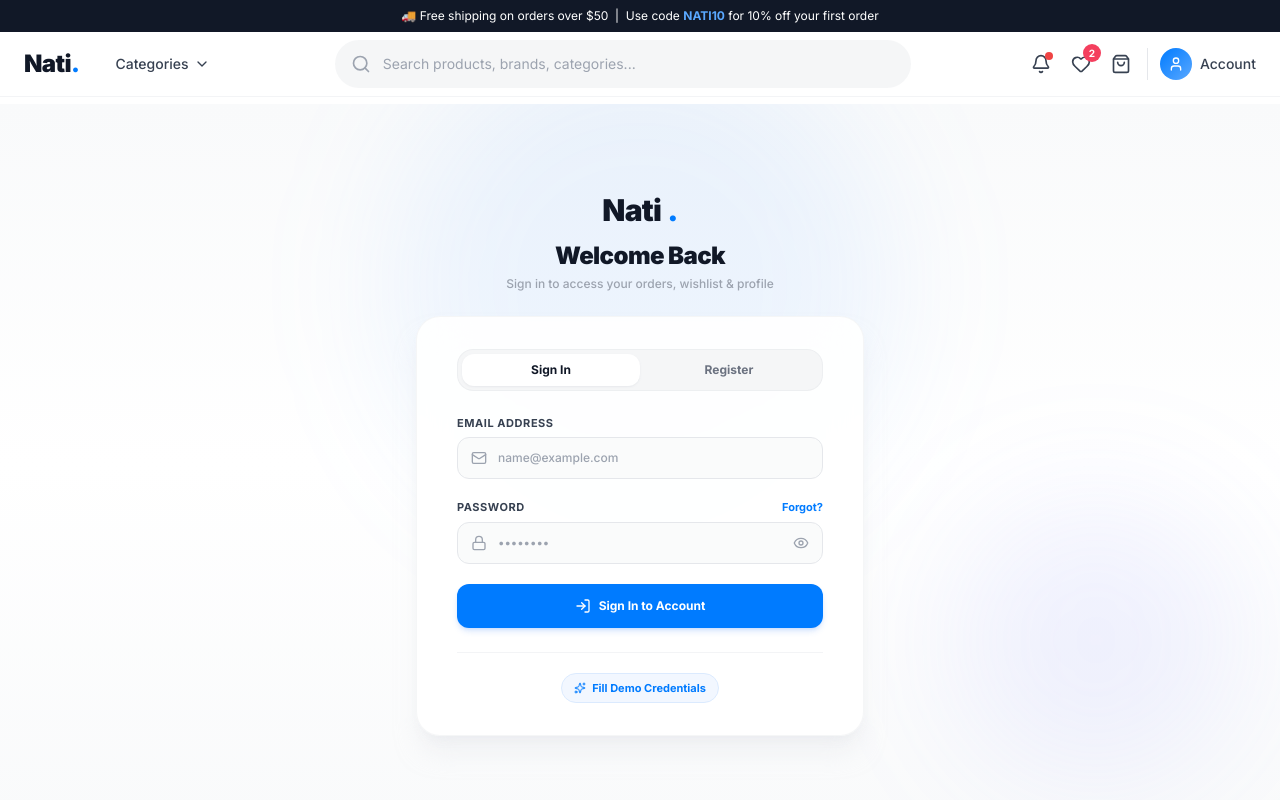
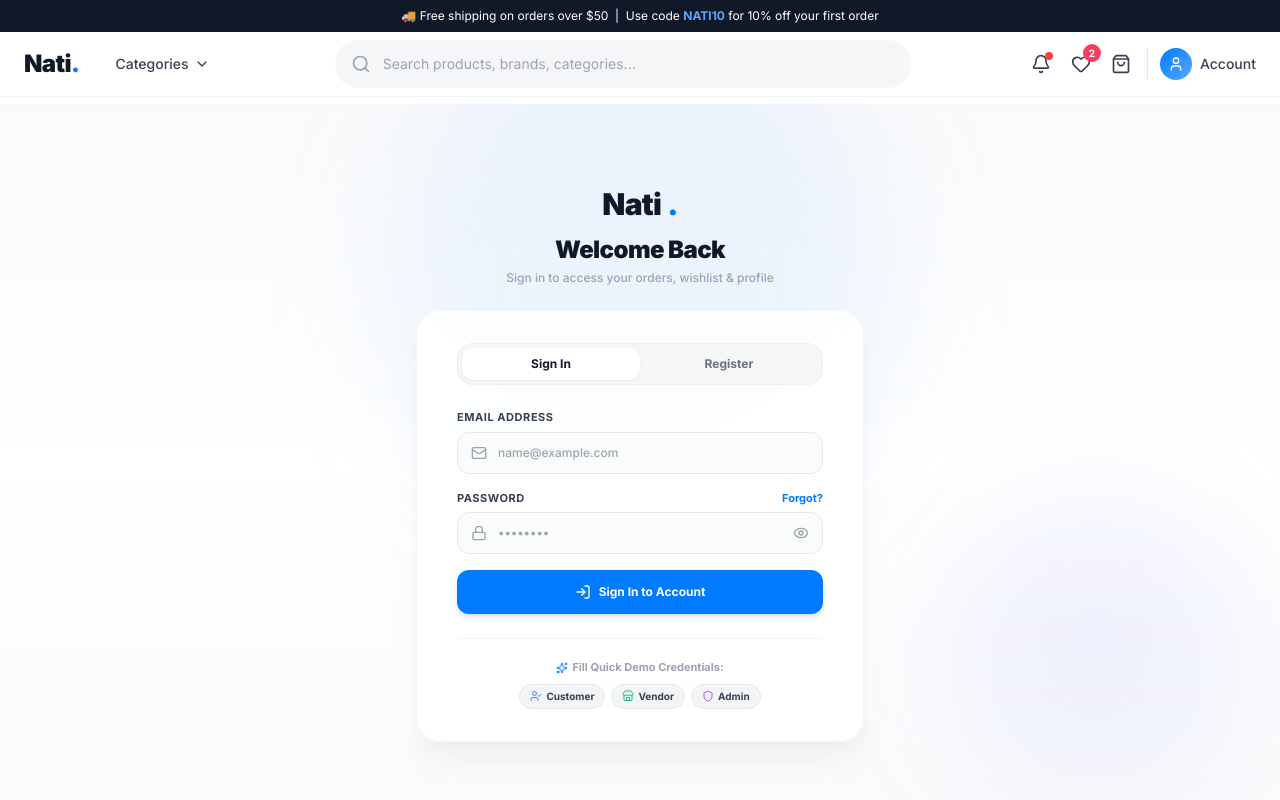
Before and after one commit to Nati1-2/Ecommerce, a Next.js app in the folder frontend/: page /login in a window 1280 px wide. Shown: the top 800 px of the page. Built offline with nearby package versions, Linux system fonts and the light colour scheme.

Commit message:
feat(auth): connect login/register form with role routing and quick demo account selector

```diff
--- a/frontend/src/app/login/page.tsx
+++ b/frontend/src/app/login/page.tsx
@@ -3,7 +3,7 @@
 import { useState } from "react";
 import { useRouter } from "next/navigation";
 import { useAuthStore } from "@/store/auth";
-import { LogIn, UserPlus, Lock, Mail, User, Eye, EyeOff, Sparkles, CheckCircle2, AlertCircle } from "lucide-react";
+import { LogIn, UserPlus, Lock, Mail, User, Eye, EyeOff, Sparkles, CheckCircle2, AlertCircle, Shield, Store, UserCheck } from "lucide-react";
 import Link from "next/link";
 import { motion, AnimatePresence } from "framer-motion";
 
@@ -12,6 +12,7 @@ export default function LoginPage() {
   const [password, setPassword] = useState("");
   const [isRegistering, setIsRegistering] = useState(false);
   const [name, setName] = useState("");
+  const [role, setRole] = useState<"CUSTOMER" | "ADMIN" | "VENDOR">("CUSTOMER");
   const [showPassword, setShowPassword] = useState(false);
   const [loading, setLoading] = useState(false);
   const [error, setError] = useState("");
@@ -20,11 +21,35 @@ export default function LoginPage() {
   const setAuth = useAuthStore((s) => s.setAuth);
   const router = useRouter();
 
-  const handleDemoLogin = () => {
+  const handleDemoFill = (type: "customer" | "admin" | "vendor") => {
+    setError("");
+    setSuccess("");
+
+    if (type === "customer") {
       setEmail("john.smith@gmail.com");
       setPassword("password123");
-    if (isRegistering) {
-      setName("John Smith");
+      setRole("CUSTOMER");
+      if (isRegistering) setName("John Smith");
+    } else if (type === "admin") {
+      setEmail("admin@natistore.com");
+      setPassword("admin123");
+      setRole("ADMIN");
+      if (isRegistering) setName("Nati SuperAdmin");
+    } else if (type === "vendor") {
+      setEmail("vendor@natistore.com");
+      setPassword("vendor123");
+      setRole("VENDOR");
+      if (isRegistering) setName("Apex Tech Wearables Store");
+    }
+  };
+
+  const redirectByRole = (userRole: "CUSTOMER" | "ADMIN" | "VENDOR") => {
+    if (userRole === "ADMIN") {
+      router.push("/admin/dashboard");
+    } else if (userRole === "VENDOR") {
+      router.push("/vendor/dashboard");
+    } else {
+      router.push("/account");
     }
   };
 
@@ -37,7 +62,7 @@ export default function LoginPage() {
     try {
       const endpoint = isRegistering ? "/api/auth/register" : "/api/auth/login";
       const payload = isRegistering
-        ? { name, email, password }
+        ? { name, email, password, role }
         : { email, password };
 
       const res = await fetch(endpoint, {
@@ -52,25 +77,42 @@ export default function LoginPage() {
         throw new Error(data.error || "Authentication failed. Please check your credentials.");
       }
 
+      // Store in Zustand & LocalStorage
+      if (typeof window !== "undefined") {
+        localStorage.setItem("auth_token", data.token);
+      }
       setAuth(data.user, data.token);
-      setSuccess("Success! Redirecting to your account...");
+      setSuccess(`Authenticated as ${data.user.role}! Redirecting...`);
 
       setTimeout(() => {
-        router.push("/account");
-      }, 700);
+        redirectByRole(data.user.role);
+      }, 600);
     } catch (err: any) {
-      // Fallback for demo mode if backend is disconnected
+      // High-availability demo mode fallback
       if (email.includes("@")) {
+        const detectedRole: "CUSTOMER" | "ADMIN" | "VENDOR" = email.includes("admin")
+          ? "ADMIN"
+          : email.includes("vendor")
+          ? "VENDOR"
+          : role;
+
         const dummyUser = {
-          id: "usr-" + Math.floor(Math.random() * 1000),
+          id: "usr-" + Math.floor(1000 + Math.random() * 9000),
           email,
-          role: "CUSTOMER" as const,
+          name: name || (detectedRole === "ADMIN" ? "Admin User" : detectedRole === "VENDOR" ? "Vendor Store" : "Customer User"),
+          role: detectedRole,
         };
-        setAuth(dummyUser, "demo-jwt-token-xyz");
-        setSuccess("Signed in successfully!");
+
+        const demoToken = "demo-jwt-token-" + Math.random().toString(36).substring(2);
+        if (typeof window !== "undefined") {
+          localStorage.setItem("auth_token", demoToken);
+        }
+        setAuth(dummyUser, demoToken);
+        setSuccess(`Signed in as ${detectedRole}! Redirecting...`);
+
         setTimeout(() => {
-          router.push("/account");
-        }, 700);
+          redirectByRole(detectedRole);
+        }, 600);
         return;
       }
       setError(err.message || "Failed to authenticate");
@@ -81,7 +123,7 @@ export default function LoginPage() {
 
   return (
     <div className="min-h-[90vh] bg-gradient-to-b from-gray-50 via-white to-gray-50 flex flex-col justify-center py-12 px-4 sm:px-6 lg:px-8 relative overflow-hidden select-none">
-      {/* Soft ambient background glow blur effects */}
+      {/* Ambient background glow blur effects */}
       <div className="absolute top-1/4 left-1/2 -translate-x-1/2 -translate-y-1/2 w-[500px] h-[500px] bg-blue-400/10 rounded-full blur-3xl pointer-events-none" />
       <div className="absolute bottom-10 right-10 w-72 h-72 bg-indigo-400/10 rounded-full blur-3xl pointer-events-none" />
 
@@ -131,7 +173,7 @@ export default function LoginPage() {
             </button>
           </div>
 
-          <form className="space-y-5" onSubmit={handleSubmit}>
+          <form className="space-y-4" onSubmit={handleSubmit}>
             <AnimatePresence mode="wait">
               {isRegistering && (
                 <motion.div
@@ -139,7 +181,9 @@ export default function LoginPage() {
                   animate={{ opacity: 1, height: "auto" }}
                   exit={{ opacity: 0, height: 0 }}
                   transition={{ duration: 0.2 }}
+                  className="space-y-4"
                 >
+                  <div>
                     <label className="block text-[11px] font-bold text-gray-700 uppercase tracking-wider mb-1.5">
                       Full Name
                     </label>
@@ -149,12 +193,46 @@ export default function LoginPage() {
                       </div>
                       <input
                         type="text"
-                      required
+                        required={isRegistering}
                         value={name}
                         onChange={(e) => setName(e.target.value)}
                         className="w-full pl-10 pr-4 py-3 bg-gray-50/80 border border-gray-200 text-gray-900 rounded-xl text-xs font-medium placeholder-gray-400 focus:bg-white focus:outline-none focus:border-[#007BFF] focus:ring-4 focus:ring-blue-500/10 transition-all"
                         placeholder="John Smith"
                       />
+                    </div>
+                  </div>
+
+                  <div>
+                    <label className="block text-[11px] font-bold text-gray-700 uppercase tracking-wider mb-1.5">
+                      Account Type
+                    </label>
+                    <div className="grid grid-cols-2 gap-2">
+                      <button
+                        type="button"
+                        onClick={() => setRole("CUSTOMER")}
+                        className={`p-2.5 rounded-xl border text-xs font-bold flex items-center justify-center gap-1.5 transition-all ${
+                          role === "CUSTOMER"
+                            ? "border-[#007BFF] bg-blue-50/50 text-[#007BFF]"
+                            : "border-gray-200 text-gray-500 hover:border-gray-300"
+                        }`}
+                      >
+                        <UserCheck className="w-3.5 h-3.5" />
+                        <span>Customer</span>
+                      </button>
+
+                      <button
+                        type="button"
+                        onClick={() => setRole("VENDOR")}
+                        className={`p-2.5 rounded-xl border text-xs font-bold flex items-center justify-center gap-1.5 transition-all ${
+                          role === "VENDOR"
+                            ? "border-[#007BFF] bg-blue-50/50 text-[#007BFF]"
+                            : "border-gray-200 text-gray-500 hover:border-gray-300"
+                        }`}
+                      >
+                        <Store className="w-3.5 h-3.5" />
+                        <span>Seller Vendor</span>
+                      </button>
+                    </div>
                   </div>
                 </motion.div>
               )}
@@ -245,7 +323,7 @@ export default function LoginPage() {
                 ) : isRegistering ? (
                   <>
                     <UserPlus className="w-4 h-4" />
-                    <span>Create Account</span>
+                    <span>Create Account ({role})</span>
                   </>
                 ) : (
                   <>
@@ -257,16 +335,41 @@ export default function LoginPage() {
             </div>
           </form>
 
-          {/* Quick Demo Credentials Assistant Pill */}
-          <div className="mt-6 pt-5 border-t border-gray-100 text-center">
+          {/* Quick Demo Credentials Assistant */}
+          <div className="mt-6 pt-5 border-t border-gray-100 text-center space-y-2">
+            <div className="flex items-center justify-center gap-1 text-[11px] font-bold text-gray-400">
+              <Sparkles className="w-3 h-3 text-[#007BFF]" />
+              <span>Fill Quick Demo Credentials:</span>
+            </div>
+
+            <div className="flex items-center justify-center gap-1.5 flex-wrap">
               <button
                 type="button"
-              onClick={handleDemoLogin}
-              className="inline-flex items-center gap-1.5 px-3 py-1.5 bg-blue-50/80 hover:bg-blue-100 text-[#007BFF] border border-blue-100 rounded-full text-[11px] font-bold transition-colors"
+                onClick={() => handleDemoFill("customer")}
+                className="px-2.5 py-1 bg-gray-100 hover:bg-gray-200 text-gray-700 border border-gray-200 rounded-full text-[10px] font-bold transition-colors flex items-center gap-1"
               >
-              <Sparkles className="w-3 h-3" />
-              <span>Fill Demo Credentials</span>
+                <UserCheck className="w-3 h-3 text-blue-500" />
+                <span>Customer</span>
               </button>
+
+              <button
+                type="button"
+                onClick={() => handleDemoFill("vendor")}
+                className="px-2.5 py-1 bg-gray-100 hover:bg-gray-200 text-gray-700 border border-gray-200 rounded-full text-[10px] font-bold transition-colors flex items-center gap-1"
+              >
+                <Store className="w-3 h-3 text-emerald-500" />
+                <span>Vendor</span>
+              </button>
+
+              <button
+                type="button"
+                onClick={() => handleDemoFill("admin")}
+                className="px-2.5 py-1 bg-gray-100 hover:bg-gray-200 text-gray-700 border border-gray-200 rounded-full text-[10px] font-bold transition-colors flex items-center gap-1"
+              >
+                <Shield className="w-3 h-3 text-purple-500" />
+                <span>Admin</span>
+              </button>
+            </div>
           </div>
 
         </div>
```
Lines whose indentation alone changed are shown as unchanged.
